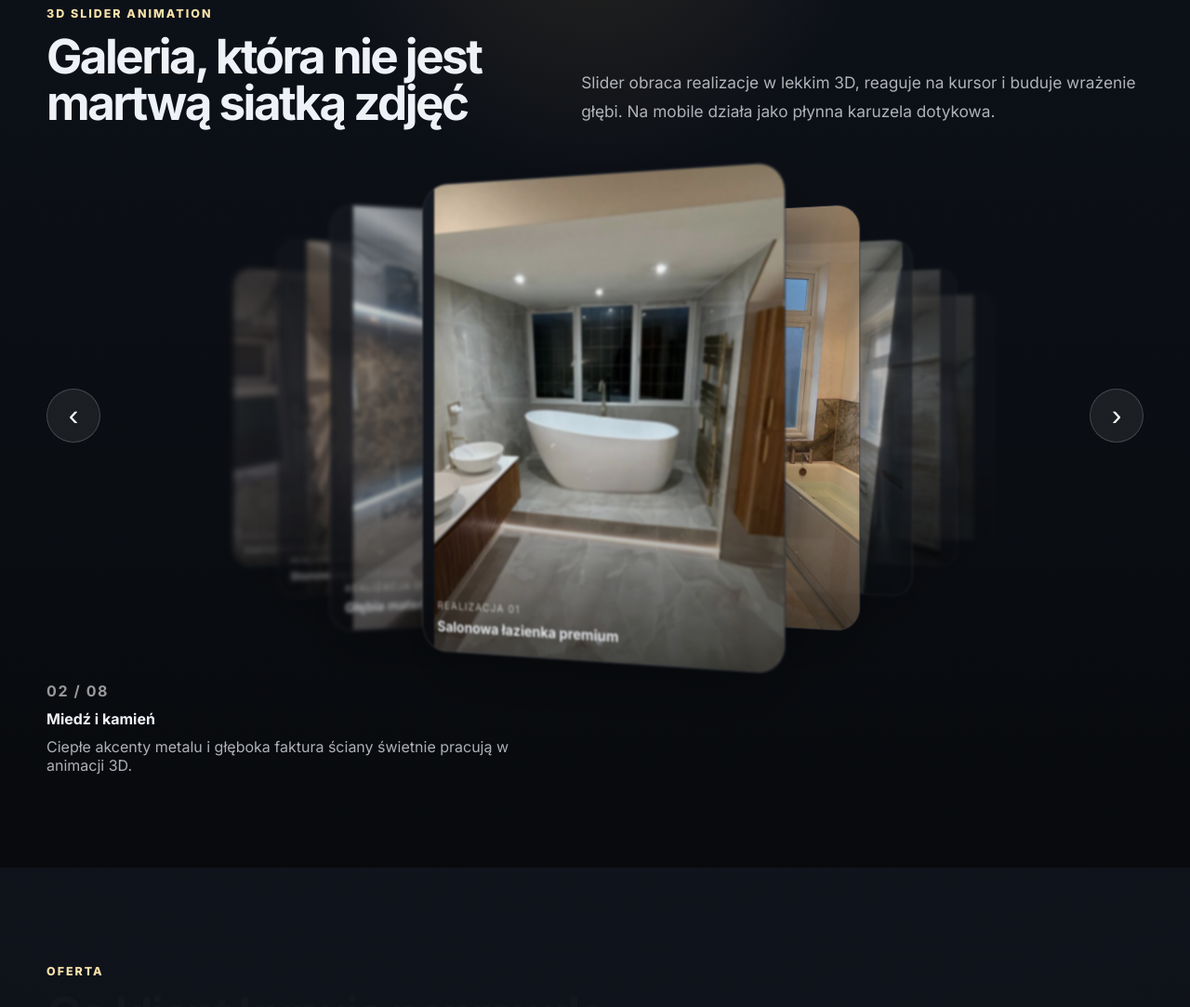
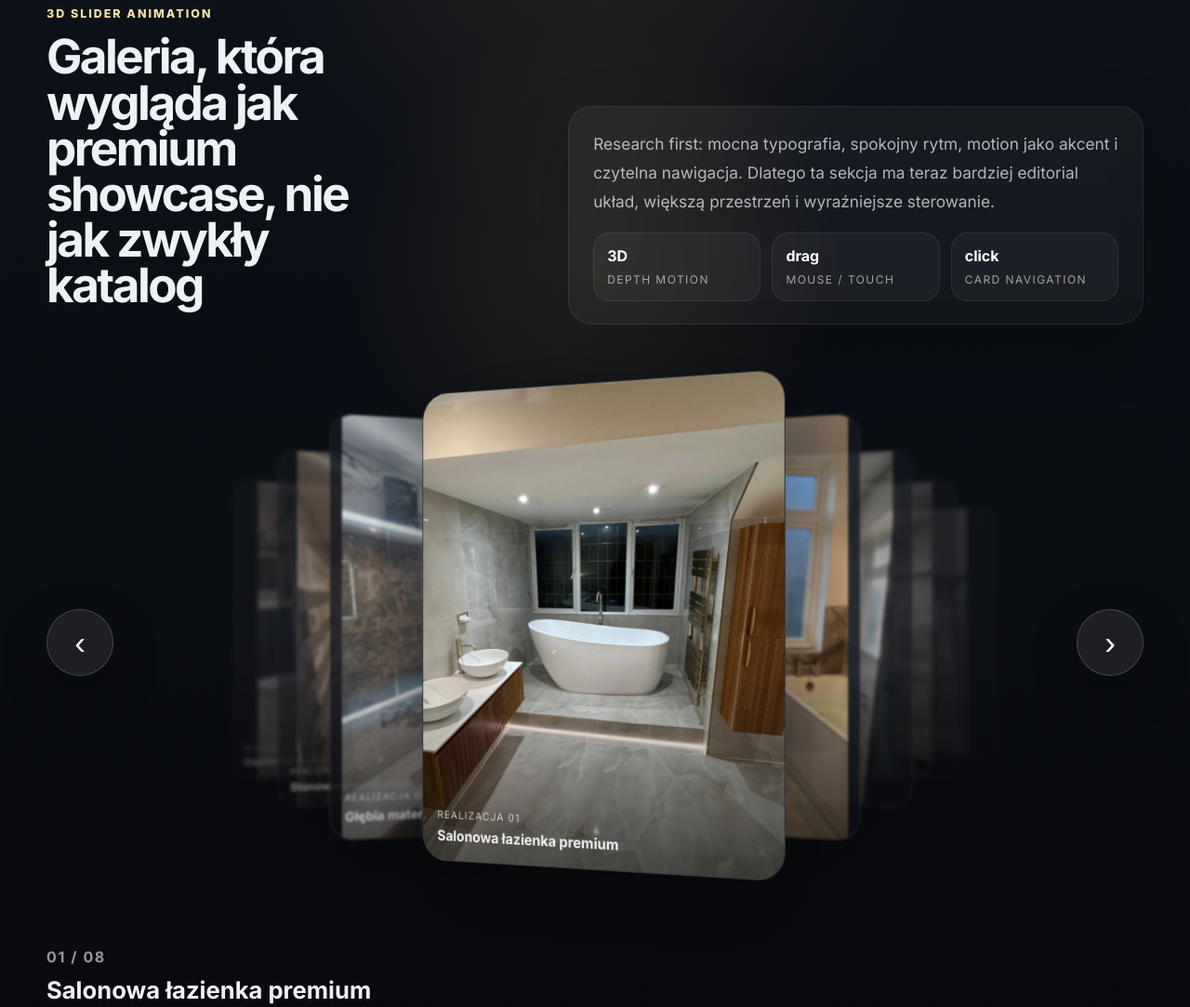
Before and after one commit to mateuszAutomatyzacje/StronaMicha-, a website with bundled scripts: page index.html in a window 1280 px wide. Shown: the part 1127-2210 px from the top of the page at 93% size. Built offline with nearby package versions, Linux system fonts and the light colour scheme; animation ran at ten frames a second.

Commit message:
Refine gallery controls and editorial premium layout

```diff
--- a/index.html
+++ b/index.html
@@ -90,19 +90,28 @@
 
     <section id="realizacje" class="section section-dark section-slider">
       <div class="container slider-head">
-        <div>
+        <div class="slider-head-copy">
           <p class="eyebrow">3D slider animation</p>
-          <h2>Galeria, która nie jest martwą siatką zdjęć</h2>
+          <h2>Galeria, która wygląda jak premium showcase, nie jak zwykły katalog</h2>
         </div>
-        <p class="section-lead">Slider obraca realizacje w lekkim 3D, reaguje na kursor i buduje wrażenie głębi. Na mobile działa jako płynna karuzela dotykowa.</p>
+        <div class="slider-side-panel reveal-up">
+          <p class="section-lead">Research first: mocna typografia, spokojny rytm, motion jako akcent i czytelna nawigacja. Dlatego ta sekcja ma teraz bardziej editorial układ, większą przestrzeń i wyraźniejsze sterowanie.</p>
+          <div class="slider-side-stats">
+            <div><strong>3D</strong><span>depth motion</span></div>
+            <div><strong>drag</strong><span>mouse / touch</span></div>
+            <div><strong>click</strong><span>card navigation</span></div>
+          </div>
+        </div>
       </div>
 
       <div class="container carousel-wrap">
-        <button class="carousel-arrow carousel-arrow-prev" id="carousel-prev" aria-label="Poprzedni slajd">‹</button>
-        <div class="carousel-viewport" id="carousel-viewport">
-          <div class="carousel-track" id="carousel-track"></div>
+        <div class="carousel-shell">
+          <button class="carousel-arrow carousel-arrow-prev" id="carousel-prev" aria-label="Poprzedni slajd">‹</button>
+          <div class="carousel-viewport" id="carousel-viewport">
+            <div class="carousel-track" id="carousel-track"></div>
+          </div>
+          <button class="carousel-arrow carousel-arrow-next" id="carousel-next" aria-label="Następny slajd">›</button>
         </div>
-        <button class="carousel-arrow carousel-arrow-next" id="carousel-next" aria-label="Następny slajd">›</button>
       </div>
 
       <div class="container slider-meta">
--- a/main.js
+++ b/main.js
@@ -62,6 +62,7 @@ let proofSlides = [];
 let activeProof = 0;
 let carouselDragStartX = 0;
 let carouselDragging = false;
+let carouselPointerId = null;
 let proofDragStartX = 0;
 let proofDragging = false;
 
@@ -292,6 +293,7 @@ function renderCarousel(immediate = false) {
       });
     }
     card.style.zIndex = String(100 - abs);
+    card.classList.toggle('is-active', abs === 0);
   });
 
   const item = imageData[activeIndex];
@@ -307,14 +309,13 @@ function goToSlide(index) {
 
 function startAutoplay() {
   clearInterval(autoplay);
-  if (prefersReducedMotion) return;
-  autoplay = setInterval(() => goToSlide(activeIndex + 1), 3600);
 }
 
 function onCarouselPointerEnd(clientX) {
   if (!carouselDragging) return;
   const delta = clientX - carouselDragStartX;
   carouselDragging = false;
+  carouselPointerId = null;
   if (Math.abs(delta) > 30) {
     goToSlide(delta < 0 ? activeIndex + 1 : activeIndex - 1);
     startAutoplay();
@@ -326,8 +327,18 @@ function initCarousel() {
   renderCarousel(true);
   startAutoplay();
 
-  prevBtn?.addEventListener('click', () => { goToSlide(activeIndex - 1); startAutoplay(); });
-  nextBtn?.addEventListener('click', () => { goToSlide(activeIndex + 1); startAutoplay(); });
+  prevBtn?.addEventListener('click', event => {
+    event.preventDefault();
+    event.stopPropagation();
+    goToSlide(activeIndex - 1);
+    startAutoplay();
+  });
+  nextBtn?.addEventListener('click', event => {
+    event.preventDefault();
+    event.stopPropagation();
+    goToSlide(activeIndex + 1);
+    startAutoplay();
+  });
 
   viewport?.addEventListener('mousemove', event => {
     if (prefersReducedMotion || carouselDragging) return;
@@ -360,13 +371,37 @@ function initCarousel() {
     });
   });
 
+  track?.addEventListener('click', event => {
+    const card = event.target.closest('.carousel-card');
+    if (!card || carouselDragging) return;
+    const nextIndex = Number(card.dataset.index || 0);
+    if (nextIndex !== activeIndex) {
+      goToSlide(nextIndex);
+      startAutoplay();
+    }
+  });
+
+  viewport?.addEventListener('wheel', event => {
+    if (Math.abs(event.deltaY) < 8 && Math.abs(event.deltaX) < 8) return;
+    event.preventDefault();
+    goToSlide((Math.abs(event.deltaX) > Math.abs(event.deltaY) ? event.deltaX : event.deltaY) > 0 ? activeIndex + 1 : activeIndex - 1);
+    startAutoplay();
+  }, { passive: false });
+
   viewport?.addEventListener('pointerdown', event => {
     carouselDragging = true;
+    carouselPointerId = event.pointerId;
     carouselDragStartX = event.clientX;
     viewport.setPointerCapture(event.pointerId);
   });
   viewport?.addEventListener('pointerup', event => onCarouselPointerEnd(event.clientX));
-  viewport?.addEventListener('pointercancel', () => { carouselDragging = false; });
+  viewport?.addEventListener('pointerleave', event => {
+    if (carouselDragging && carouselPointerId === event.pointerId) onCarouselPointerEnd(event.clientX);
+  });
+  viewport?.addEventListener('pointercancel', () => {
+    carouselDragging = false;
+    carouselPointerId = null;
+  });
 }
 
 function renderProofs(immediate = false) {
--- a/styles.css
+++ b/styles.css
@@ -408,23 +408,72 @@ h1 {
     radial-gradient(circle at top, rgba(217, 178, 102, 0.12), transparent 24%),
     linear-gradient(180deg, #0d1119 0%, #080a0d 100%);
 }
-.section-slider { overflow: hidden; }
+.section-slider {
+  overflow: hidden;
+  position: relative;
+}
+.section-slider::before {
+  content: "";
+  position: absolute;
+  inset: 120px 0 auto;
+  height: 520px;
+  background: radial-gradient(circle at center, rgba(217,178,102,.12), transparent 38%);
+  pointer-events: none;
+}
 .slider-head {
   display: grid;
-  grid-template-columns: .95fr 1.05fr;
-  gap: 28px;
+  grid-template-columns: .92fr 1.08fr;
+  gap: 34px;
   align-items: end;
-  margin-bottom: 34px;
+  margin-bottom: 44px;
+}
+.slider-head-copy h2 {
+  max-width: 10ch;
+}
+.slider-side-panel {
+  padding: 24px 26px;
+  border-radius: 26px;
+  border: 1px solid rgba(255,255,255,.08);
+  background: linear-gradient(180deg, rgba(255,255,255,.05), rgba(255,255,255,.03));
+  box-shadow: 0 24px 70px rgba(0,0,0,.18);
+  backdrop-filter: blur(14px);
+}
+.slider-side-panel .section-lead {
+  margin-bottom: 18px;
+}
+.slider-side-stats {
+  display: grid;
+  grid-template-columns: repeat(3, 1fr);
+  gap: 12px;
+}
+.slider-side-stats div {
+  padding: 14px;
+  border-radius: 18px;
+  background: rgba(255,255,255,.04);
+  border: 1px solid rgba(255,255,255,.08);
+}
+.slider-side-stats strong {
+  display: block;
+  font-size: 1rem;
+  color: white;
+  margin-bottom: 4px;
+}
+.slider-side-stats span {
+  font-size: .75rem;
+  text-transform: uppercase;
+  letter-spacing: .12em;
+  color: rgba(255,255,255,.58);
 }
 .carousel-wrap {
-  display: grid;
-  grid-template-columns: auto 1fr auto;
-  gap: 18px;
-  align-items: center;
+  position: relative;
+}
+.carousel-shell {
+  position: relative;
+  padding: 18px 84px;
 }
 .carousel-viewport {
   position: relative;
-  min-height: 520px;
+  min-height: 560px;
   perspective: 1600px;
   overflow: visible;
 }
@@ -449,6 +498,10 @@ h1 {
   transition: transform 1s cubic-bezier(.19,1,.22,1), opacity .95s ease, filter .95s ease;
   will-change: transform;
   backface-visibility: hidden;
+  cursor: pointer;
+}
+.carousel-card.is-active {
+  box-shadow: 0 36px 100px rgba(0,0,0,.45);
 }
 .carousel-card-media {
   position: absolute;
@@ -486,28 +539,37 @@ h1 {
 }
 .carousel-card-label strong { font-size: 1rem; }
 .carousel-arrow {
-  position: relative;
-  z-index: 4;
-  width: 58px;
-  height: 58px;
+  position: absolute;
+  top: 50%;
+  z-index: 30;
+  width: 72px;
+  height: 72px;
   border-radius: 999px;
   border: 1px solid rgba(255,255,255,0.18);
-  background: rgba(255,255,255,0.07);
+  background: rgba(255,255,255,0.08);
   color: white;
-  font-size: 2rem;
+  font-size: 2.2rem;
   cursor: pointer;
   display: inline-grid;
   place-items: center;
+  transform: translateY(-50%);
+  backdrop-filter: blur(12px);
+  box-shadow: 0 18px 50px rgba(0,0,0,.28);
 }
+.carousel-arrow-prev { left: 0; }
+.carousel-arrow-next { right: 0; }
 .carousel-arrow:hover,
 .proof-arrow:hover {
-  background: rgba(255,255,255,0.12);
+  background: rgba(255,255,255,0.14);
 }
-.slider-meta { margin-top: 26px; }
+.slider-meta { margin-top: 30px; }
 .slider-caption {
-  max-width: 520px;
+  max-width: 620px;
   display: grid;
   gap: 10px;
+}
+.slider-caption strong {
+  font-size: clamp(1.3rem, 2vw, 1.8rem);
 }
 .slider-caption span { color: rgba(255,255,255,.58); font-weight: 700; letter-spacing: .1em; }
 .slider-caption p { color: var(--muted); margin-bottom: 0; }
@@ -881,7 +943,8 @@ h1 {
   .proofs-grid,
   .transformations-grid,
   .footer-main,
-  .cta-box {
+  .cta-box,
+  .slider-side-stats {
     grid-template-columns: 1fr;
   }
   .hero-stage { min-height: 560px; }
@@ -892,7 +955,12 @@ h1 {
   .hero { min-height: auto; }
   .hero-shell { padding: 48px 0 72px; }
   .hero-stage { min-height: 500px; }
+  .carousel-shell { padding: 10px 56px; }
   .carousel-viewport { min-height: 460px; }
+  .carousel-arrow {
+    width: 60px;
+    height: 60px;
+  }
 }
 
 @media (max-width: 640px) {
@@ -909,11 +977,21 @@ h1 {
     align-items: stretch;
   }
   .hero-stage-chip { width: fit-content; }
-  .carousel-wrap,
   .proof-viewer-shell {
     grid-template-columns: 1fr;
   }
-  .carousel-arrow,
+  .carousel-shell {
+    padding: 0 0 70px;
+  }
+  .carousel-arrow {
+    top: auto;
+    bottom: 0;
+    transform: none;
+    width: 56px;
+    height: 56px;
+  }
+  .carousel-arrow-prev { left: calc(50% - 68px); }
+  .carousel-arrow-next { right: calc(50% - 68px); }
   .proof-arrow {
     width: 52px;
     height: 52px;
```
